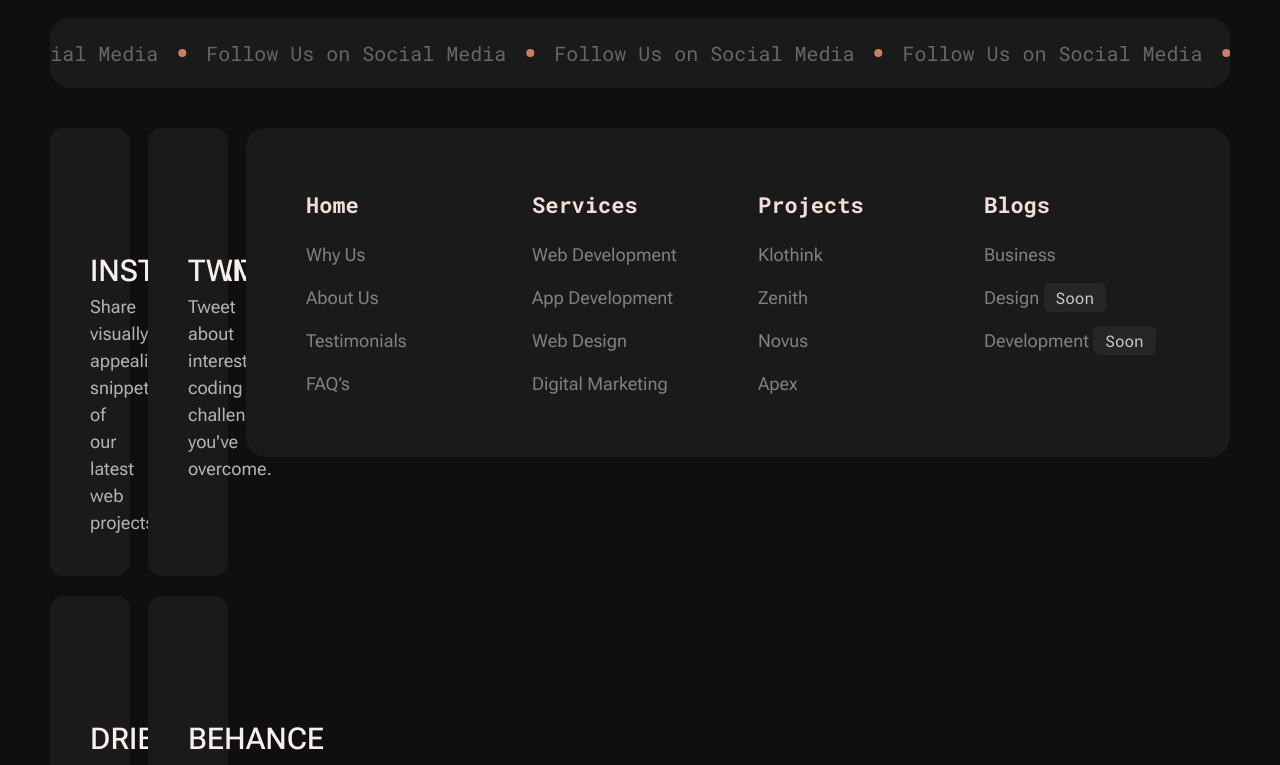
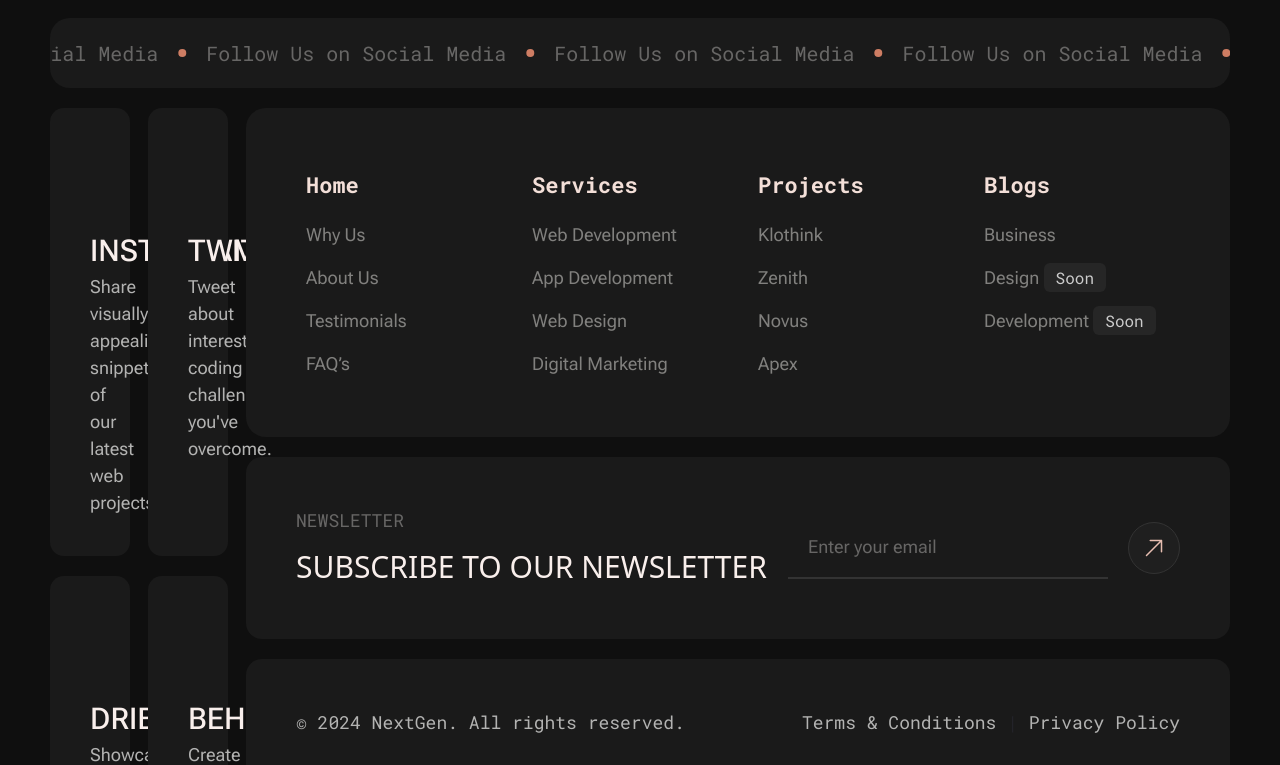
Before and after one commit to Gdzelishviliv/rowix-task, a React (Vite) app: page / in a window 1280 px wide. Shown: the part 7105-7870 px from the top of the page. Built offline with nearby package versions, Linux system fonts and the light colour scheme.

Commit message:
feat[add]-footer final face

```diff
--- /dev/null
+++ b/src/components/molecules/FooterCopyright.jsx
@@ -0,0 +1,16 @@
+import React from "react";
+
+const FooterCopyright = () => {
+  return (
+    <div className="flex justify-between items-center rounded-2xl h-[127px] bg-[#1A1A1A] p-[50px]">
+      <span className="text-[#B3B3B2] font-mono text-[18px] ">
+        © 2024 NextGen. All rights reserved.
+      </span>
+      <div className="text-[#B3B3B2] font-mono text-[18px]">
+        Terms & Conditions <span className="text-[#232329]">|</span> Privacy Policy
+      </div>
+    </div>
+  );
+};
+
+export default FooterCopyright;
--- /dev/null
+++ b/src/components/molecules/FooterNewsletter.jsx
@@ -0,0 +1,27 @@
+import React from "react";
+import ArrowRight from "../../assets/ArrowRight.svg";
+
+const FooterNewsletter = () => {
+  return (
+    <div className="flex justify-between items-center rounded-2xl p-[50px] h-[182px] bg-[#1A1A1A]">
+      <div className="flex flex-col gap-2.5">
+        <span className="text-[#676665] font-mono text-[18px] uppercase">
+          Newsletter
+        </span>
+        <h2 className="text-[#F9EFEC] text-[30px] uppercase font-medium">
+          Subscribe To our Newsletter
+        </h2>
+      </div>
+      <div className="flex gap-5 items-center">
+        <input
+          className="bg-transparent border-b-2 py-[18px] w-[320px] px-5 placeholder:text-[#676665] placeholder:font-flex placeholder:text-[18px] border-[#333333]"
+          type="text"
+          placeholder="Enter your email"
+        />
+        <img src={ArrowRight} alt="Arrow Right" width={52} />
+      </div>
+    </div>
+  );
+};
+
+export default FooterNewsletter;
--- a/src/components/molecules/TickerAnimation.jsx
+++ b/src/components/molecules/TickerAnimation.jsx
@@ -23,7 +23,7 @@ const TickerAnimation = ({ version }) => {
       className={`
         flex justify-center items-center h-[70px] font-mono rounded-[20px]
         overflow-hidden relative
-        ${version === "v2" ? "bg-[#1A1A1A] mx-0 mb-5" : "bg-[#0F0F0F] mx-5 mb-5 mt-[90px]"}
+        ${version === "v2" ? "bg-[#1A1A1A] mx-0 mb-0" : "bg-[#0F0F0F] mx-5 mb-5 mt-[90px]"}
       `}
     >
       <div
--- a/src/components/organisms/Footer.jsx
+++ b/src/components/organisms/Footer.jsx
@@ -1,13 +1,17 @@
 import React from 'react'
 import Socials from '../molecules/Socials'
 import FooterTop from '../molecules/FooterTop'
+import FooterNewsletter from '../molecules/FooterNewsletter'
+import FooterCopyright from '../molecules/FooterCopyright'
 
 const Footer = () => {
   return (
     <div className='flex gap-5'>
         <Socials />
-        <div className='w-[1053px]'>
+        <div className='w-[1053px] flex flex-col gap-5'>
             <FooterTop />
+            <FooterNewsletter />
+            <FooterCopyright />
         </div>
     </div>
   )
```
